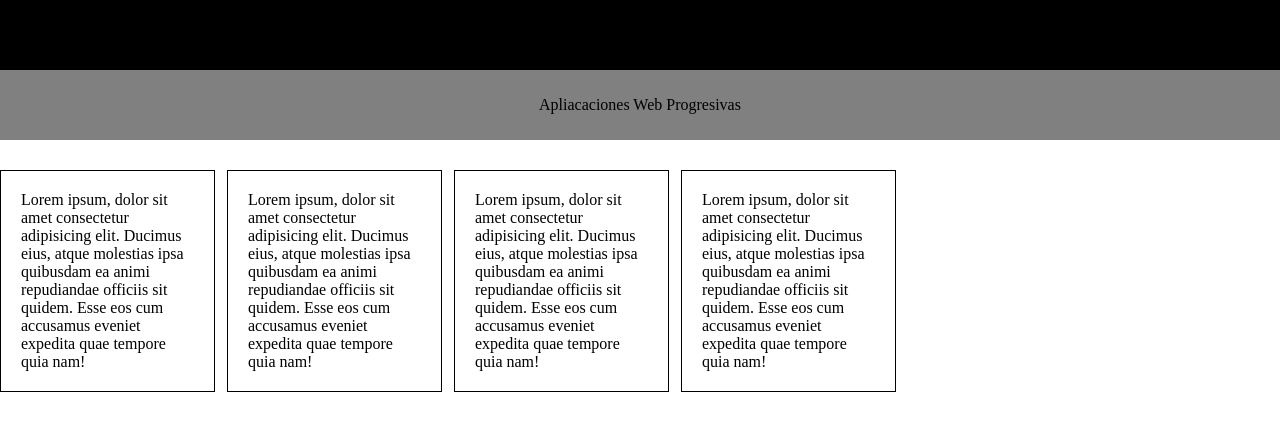
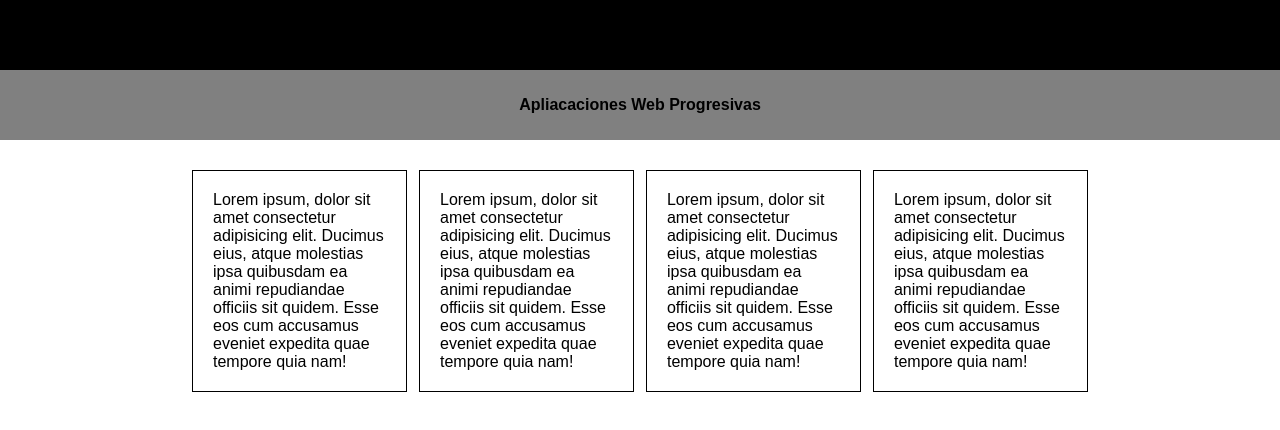
Before and after one commit to Skimlord/awp, a plain HTML site: page index.html in a window 1280 px wide. Drawn offline with Linux system fonts and the light colour scheme.

Commit message:
update: changed index page font family to helvetica

```diff
--- a/index.html
+++ b/index.html
@@ -10,6 +10,12 @@
         padding: 0;
         margin: 0;
         box-sizing: border-box;
+        font-family: Arial, Helvetica, sans-serif;
+      }
+
+      section {
+        display: flex;
+        justify-content: center;
       }
 
       .nav {
@@ -24,6 +30,7 @@
         justify-content: center;
         align-items: center;
         margin-bottom: 30px;
+        font-weight: bold;
       }
 
       .container {
@@ -65,6 +72,7 @@
     <header class="app-header">
       Apliacaciones Web Progresivas
     </header>
+    <section>
       <div class="container">
         <div class="box">
           Lorem ipsum, dolor sit amet consectetur adipisicing elit. Ducimus eius,
@@ -87,5 +95,6 @@
           Esse eos cum accusamus eveniet expedita quae tempore quia nam!
         </div>
       </div>
+    </section>
   </body>
 </html>
```
Lines whose indentation alone changed are shown as unchanged.
